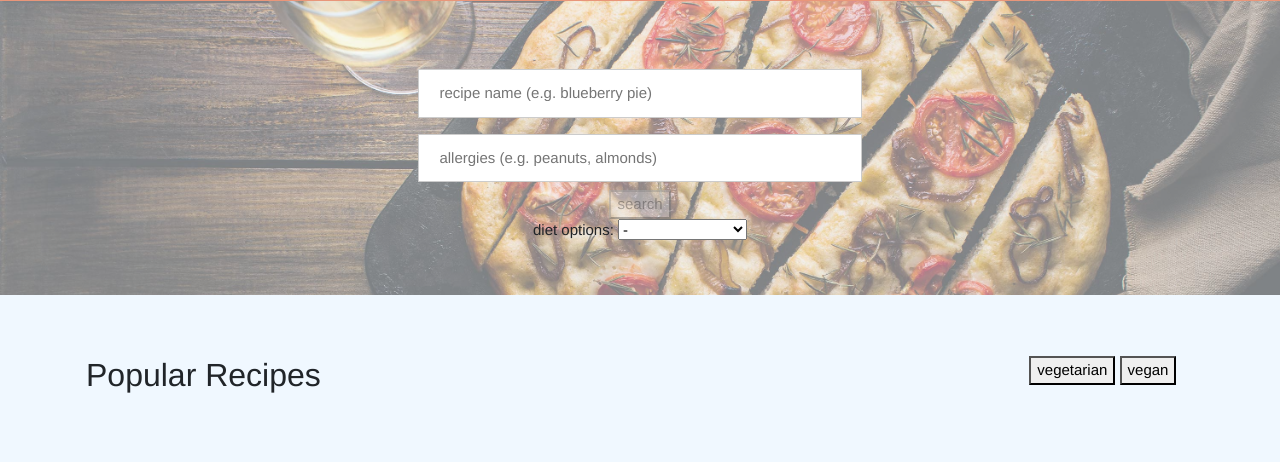
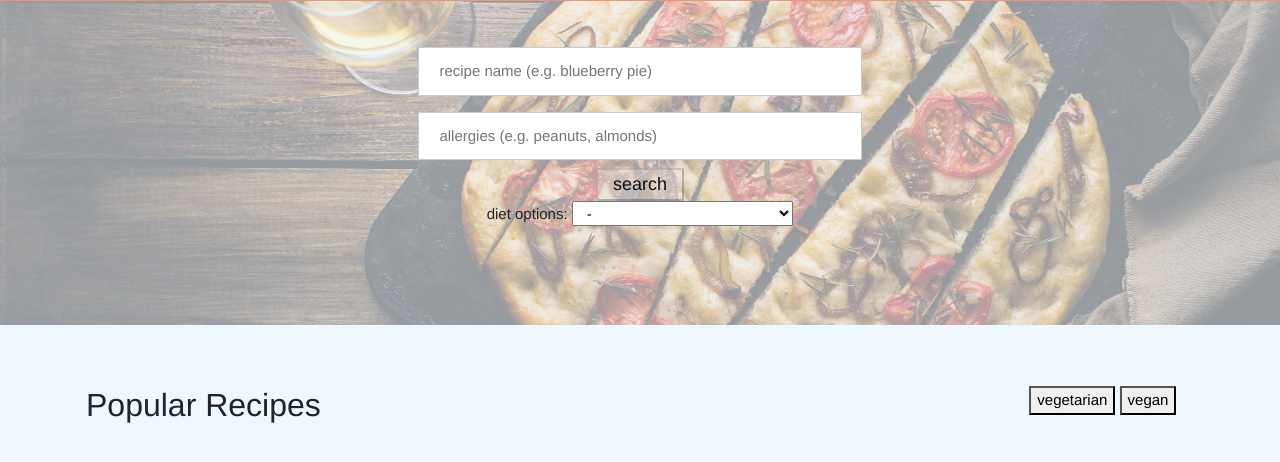
Before and after one commit to awadasma99/CISC4800_Project2, a Flask app: page / in a window 1280 px wide. Shown: the part 55-517 px from the top of the page. Run offline with Flask 2, Linux system fonts and the light colour scheme; data that the repository does not hold is empty; parts of the project's set-up code (start-up, migrations or seed data) failed here and were passed over; some libraries are stand-ins or nearby versions.

Commit message:
Update main.css

```diff
--- a/project/static/styles/main.css
+++ b/project/static/styles/main.css
@@ -40,8 +40,8 @@ a:link:hover {
 
 /* Styling Homepage*/
 .input-form {
-    padding-top:5%;
-    height:350px;
+    padding-top:3%;
+    height: 380px;
 }
 .input-form input[type=text] {
     width: 40%;
@@ -51,12 +51,25 @@ a:link:hover {
     border: 1px solid #ccc;
     box-sizing: border-box;
 }
+.input-form select[id=diet] {
+    font-family:'helvetica';
+    width: 20%;
+    padding: 2px 10px;
+    display: inline-block;
+}
+.input-form button{
+    color: black;
+    fill: antiquewhite;
+    width: 8%;
+    font-size: 18px;
+    opacity: .9;
+}
 .input-form::after {
     content:"";
     background-image: url("../images/bigStockPhoto.jpg");
     background-size: cover;
-    height: 350px;
-    opacity: .5;
+    height: 380px;
+    opacity: .4;
     top:0;
     left: 0;
     right: 0;
```
